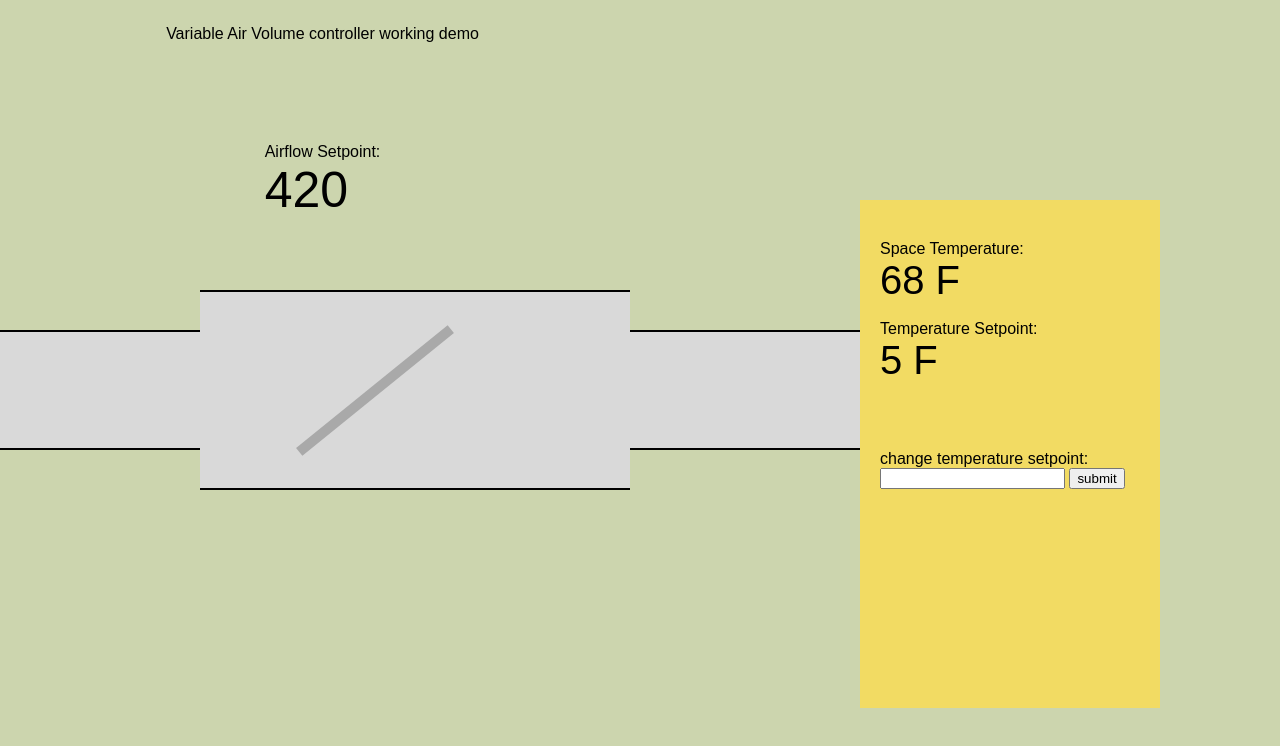
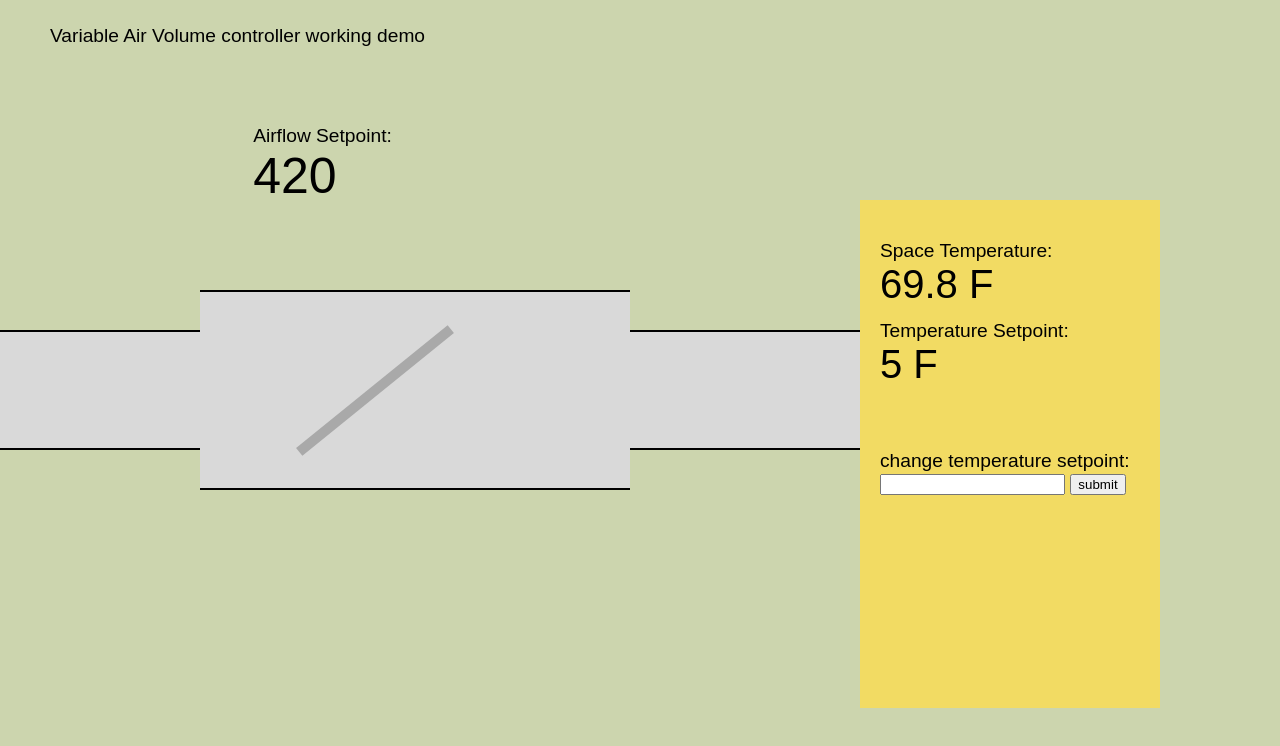
Before and after one commit to kasidikaishi/VAV-SequenceOfOperation, a website: page index.html in a window 1280 px wide. Both pictures are taken after typing "5" into the empty fields and a click on the button "submit". Drawn offline with Linux system fonts and the light colour scheme.

Commit message:
fixed the temperature change by 0.1 each second

```diff
--- a/index.html
+++ b/index.html
@@ -8,9 +8,9 @@
 
   <body>
     <div class="column-container">
+      <div class="vav-controller">Variable Air Volume controller working demo</div>
       <div class="column">
         <div class="container-left">
-          <div class="VAV-controller">Variable Air Volume controller working demo</div>
           <div class="airflowSetpoint">Airflow Setpoint:
             <div id="airflowSetpoint-number">400</div>
           </div>
--- a/main.js
+++ b/main.js
@@ -6,6 +6,7 @@
   let changeTButton = document.getElementById('temperature-change-submit');
   let damper = document.querySelector('.damper-container');
   let currentRotationAngle = 0;
+
   let intervalID = setInterval(() => change(), 1000)
 
   changeTButton.addEventListener('click', () => {
@@ -60,31 +61,32 @@
 
   var increaseSA = function() {
     currentSA = Math.min(currentSA + 10, 800);
-    currentT = currentT - 1;
+    currentT = currentT - 0.1;
     currentSAContent.innerText = currentSA;
-    currentTContent.innerText = `${currentT} F`;
+    currentTContent.innerText = `${currentT.toFixed(1)} F`;
+
   }
 
   var decreaseSA = function() {
     currentSA = Math.max(currentSA - 10, 200);
-    currentT = currentT + 1;
+    currentT = currentT + 0.1;
     currentSAContent.innerText = currentSA;
-    currentTContent.innerText = `${currentT} F`;
+    currentTContent.innerText = `${currentT.toFixed(1)} F`;
   }
 
   var change = function() {
-    if (currentT > Ts) {
+    if (Math.abs(currentT - Ts) < (1e-10)) {
+      clearInterval(intervalID);
+      toggleRotation(false)
+      console.log(`space T ${currentT.toFixed(1)} = Ts ${Ts}, current Airflow setpoint is ${currentSA}`)
+    } else if (currentT > Ts) {
       increaseSA();
       toggleRotation(true, 'clockwise');
-      console.log(`space T is ${currentT}, Airflow setpoint is increasing+++ ${currentSA}`);
+      console.log(`space T is ${currentT.toFixed(1)}, Airflow setpoint is increasing+++ ${currentSA}`);
     } else if (currentT < Ts) {
       decreaseSA();
       toggleRotation(true, 'counterclockwise');
-      console.log(`space T is ${currentT}, Airflow setpoint is decreasing--- ${currentSA}`)
-    } else {
-      clearInterval(intervalID);
-      toggleRotation(false)
-      console.log(`space T ${currentT} = Ts ${Ts}, current Airflow setpoint is ${currentSA}`)
+      console.log(`space T is ${currentT.toFixed(1)}, Airflow setpoint is decreasing--- ${currentSA}`)
     }
   }
 
--- a/style.css
+++ b/style.css
@@ -14,6 +14,7 @@
   max-width: 2050px;
 
   font-family: Arial, sans-serif;
+  font-size: larger;
   background-color: #ccd5ae;
 }
 
@@ -24,6 +25,15 @@
   display: flex;
   flex-direction: column;
   align-items: center;
+}
+
+.vav-controller {
+  margin-top: 25px;
+  margin-left: 50px;
+  display: flex;
+  align-items: center;
+  justify-content: center;
+  position: absolute;
 }
 
 .container-left {
```
